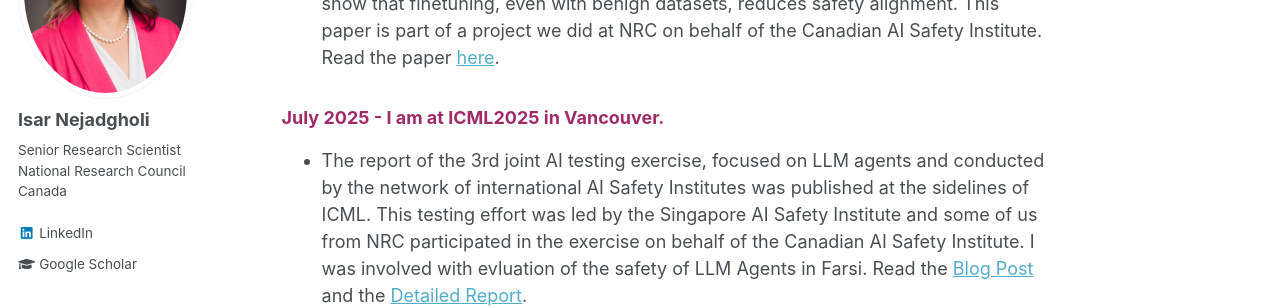
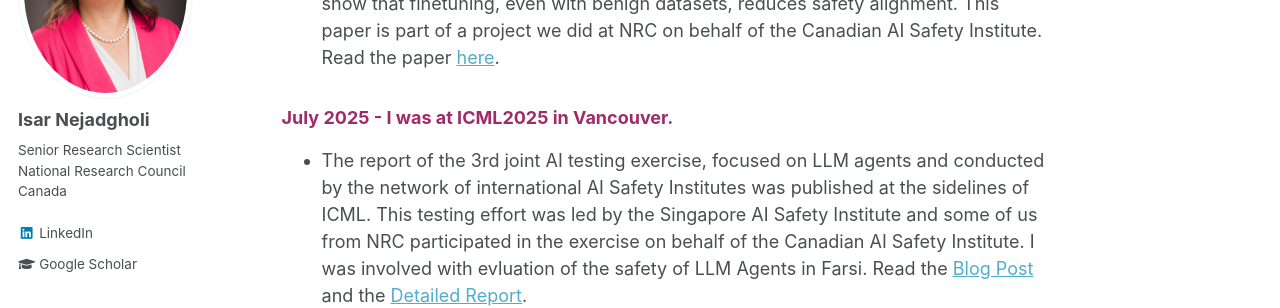
Before and after one commit to IsarNejad/IsarNejad.github.io, a Jekyll site: the page built from _pages/about.md, in a window 1280 px wide and 900 px high, scrolled down 631 px. Shown: the part 153-461 px from the top of the window. Built offline with Jekyll 4.4.1, drawn with Linux system fonts in a browser that asks for light colours.

Commit message:
Update about.md

```diff
--- a/_pages/about.md
+++ b/_pages/about.md
@@ -20,7 +20,7 @@ I am a Senior Research Scientist at the [National Research Council Canada](https
 - We presented a paper at LLMSec workshop on safety risks of fine-tuned LLMs. We show that finetuning, even with benign datasets, reduces safety alignment. This paper is part of a project we did at NRC on behalf of the Canadian AI Safety Institute. Read the paper [here](https://arxiv.org/abs/2506.17209).
 
 {: .amaranth-deep-purple}
-### July 2025 - I am at ICML2025 in Vancouver.
+### July 2025 - I was at ICML2025 in Vancouver.
 - The report of the 3rd joint AI testing exercise, focused on LLM agents and conducted by the network of international AI Safety Institutes was published at the sidelines of ICML. This testing effort was led by the Singapore AI Safety Institute and some of us from NRC participated in the exercise on behalf of the Canadian AI Safety Institute. I was involved with evluation of the safety of LLM Agents in Farsi. Read the [Blog Post](https://sgaisi.sg/wp-api/wp-content/uploads/2025/07/International-Joint-Testing-Exercise_3JT-Blogpost.pdf) and the [Detailed Report](https://sgaisi.sg/wp-api/wp-content/uploads/2025/07/International-Joint-Testing-Exercise_3JT-Eval-Report-v2.pdf).
 
 - I presented at a paper on taxonomy of natural language expalnations at the Workshop on Technical AI Governance. Read our paper [Here](https://arxiv.org/pdf/2507.10585)
```
